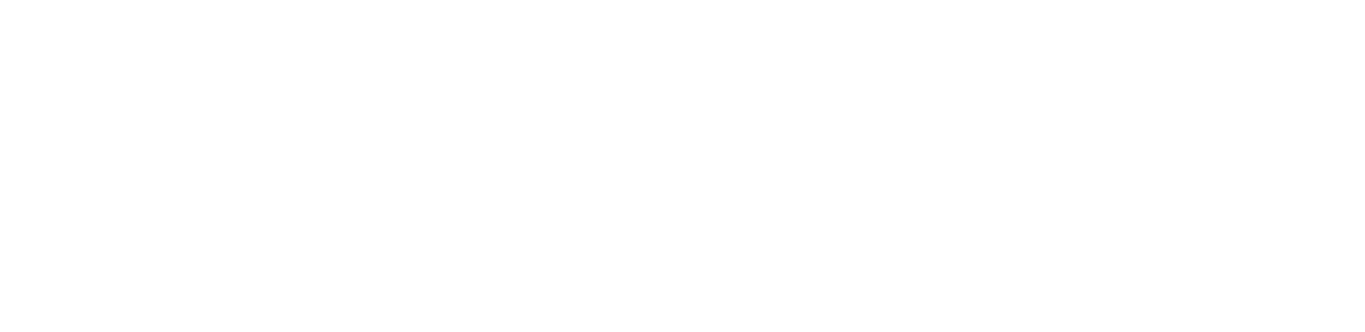
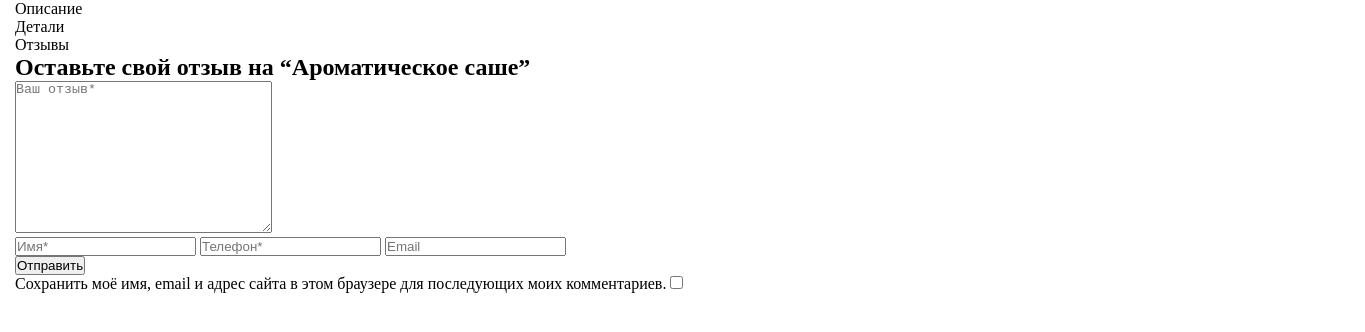
Before and after one commit to yaneizich/ArtBox, a plain HTML site: page index.html in a window 1280 px wide. Shown: the whole page, 1365 px wide, since content can reach past the window. Drawn offline with Linux system fonts and the light colour scheme.

Commit message:
feature/artbox - html is ready

```diff
--- a/assets/styles/style.css
+++ b/assets/styles/style.css
@@ -15,3 +15,8 @@
 li {
     list-style: none;
 }
+
+.section {
+    padding: 0 15px;
+    width: calc(1335px + 15px*2);
+}
--- a/index.html
+++ b/index.html
@@ -8,6 +8,30 @@
     <title>ArtBox</title>
 </head>
 <body>
-
+    <div class="wrapper">
+        <section class="artbox section">
+            <ul class="artbox--list list">
+                <li class="list--btn">Описание</li>
+                <li class="list--btn">Детали</li>
+                <li class="list--btn">Отзывы</li>
+            </ul>
+            <div class="info-send">
+                <h2 class="info--send--title">Оставьте свой отзыв на “Ароматическое саше”</h2>
+                <textarea placeholder="Ваш отзыв*" required ame="message" id="" cols="30" rows="10" class="info--send--title--msg"></textarea>
+                <div class="info--send--about">
+                    <input placeholder="Имя*" required type="text" name="" id="">
+                    <input placeholder="Телефон*" required type="tel" name="" id="">
+                    <input placeholder="Email" type="email" name="" id="">
+                </div>
+                <div class="info--send--submit submit">
+                        <button class="submit--btn" type="submit">Отправить</button>
+                    <div class="submit--acception">
+                        <label for="acception-form">Сохранить моё имя, email и адрес сайта в этом браузере для последующих моих комментариев.</label>
+                        <input type="checkbox" name="save-name-email" id="acception-form">
+                    </div>
+                </div>
+            </div>
+        </section>
+    </div>
 </body>
 </html>
```
